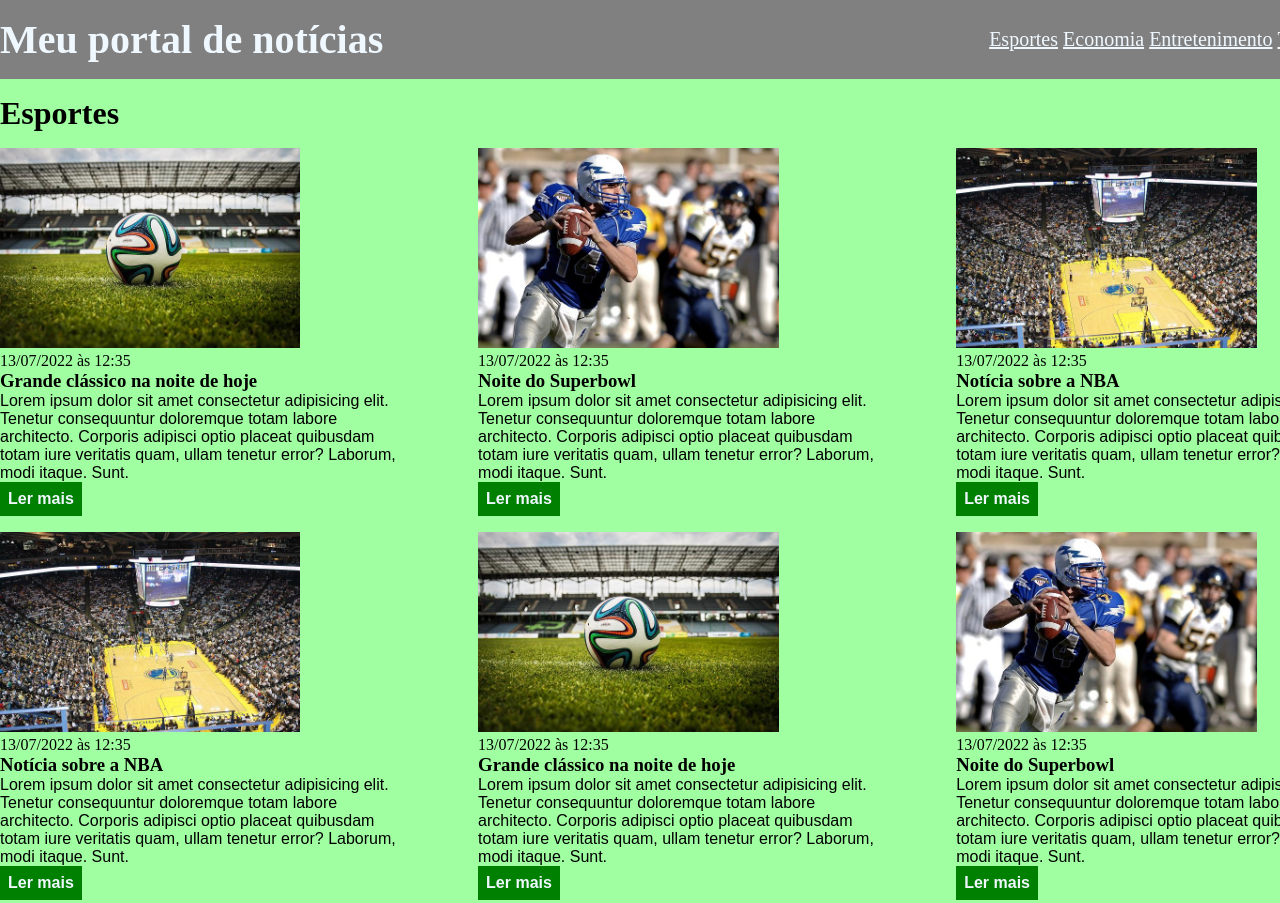
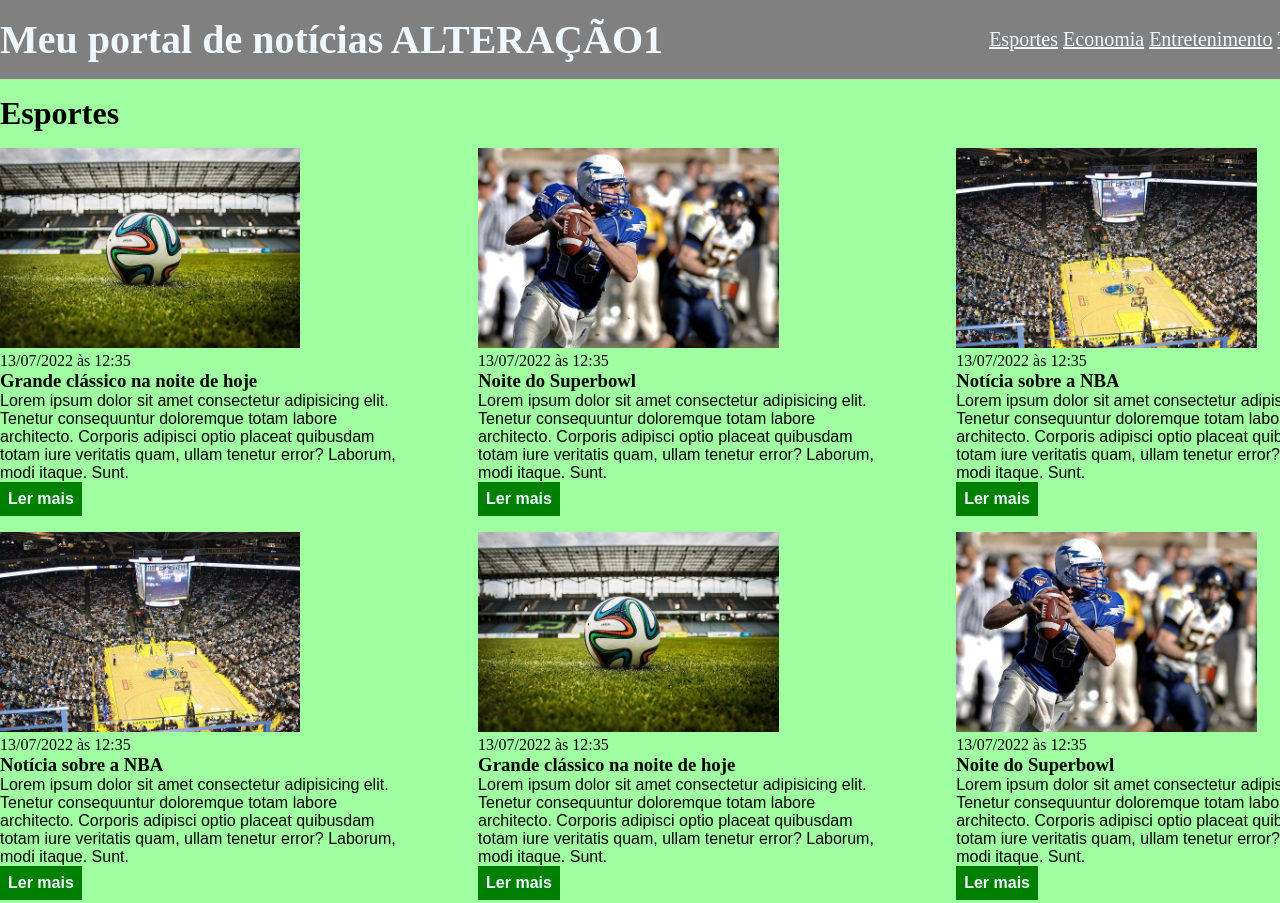
Before and after one commit to danilosazevedo/curso_ebac_frontend, a plain HTML site: page index.html in a window 1280 px wide. Shown: the top 903 px of the page. Drawn offline with Linux system fonts and the light colour scheme.

Commit message:
Alteração1

```diff
--- a/index.html
+++ b/index.html
@@ -12,7 +12,7 @@
 <body>
     <header>
         <div class="container">
-            <h1>Meu portal de notícias</h1>
+            <h1>Meu portal de notícias ALTERAÇÃO1</h1>
             <nav>
                 <ul>
                     <li>
```
